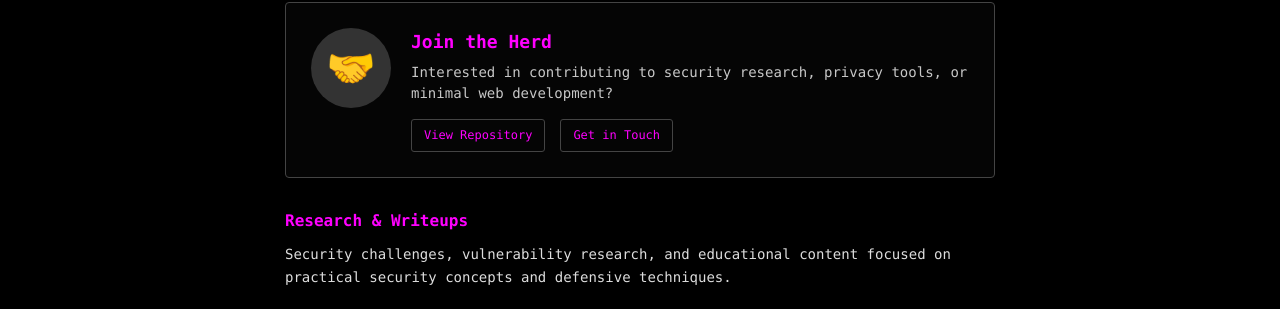
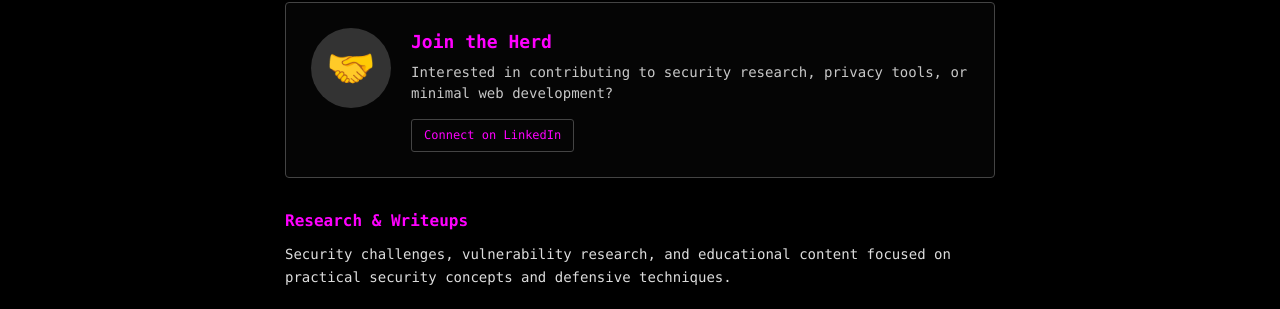
Before and after one commit to tpbansal/thinkingcow, a Jekyll site: the page built from docs/herd/index.md, in a window 1280 px wide. Shown: the part 2070-2379 px from the top of the page. Built offline with Jekyll 4.4.1, drawn with Linux system fonts in a browser that asks for light colours.

Commit message:
about page

```diff
--- a/docs/herd/index.md
+++ b/docs/herd/index.md
@@ -60,8 +60,7 @@ We specialize in software, systems, and security with a strong foundation in ele
             <h4>Join the Herd</h4>
             <p>Interested in contributing to security research, privacy tools, or minimal web development?</p>
             <div class="contribute-links">
-                <a href="https://github.com/tpbansal/thinkingcow" target="_blank">View Repository</a>
-                <a href="mailto:{{ site.social.email }}">Get in Touch</a>
+                <a href="{{ site.social.linkedin }}" target="_blank">Connect on LinkedIn</a>
             </div>
         </div>
     </div>
```
